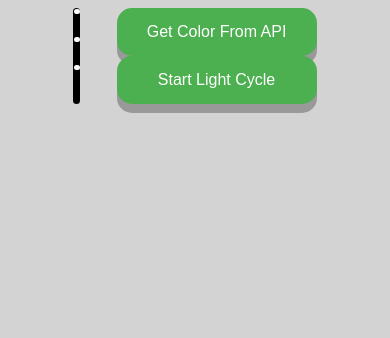
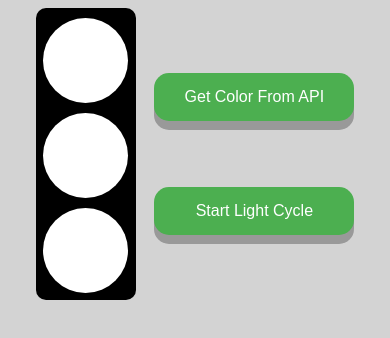
Before and after one commit to javan-pohl/traffic-light, a React (Create React App) app: page / in a window 390 px wide. Shown: the top 338 px of the page. Built offline with nearby package versions, Linux system fonts and the light colour scheme; no server answers.

Commit message:
final touches added a mobile css breakpoint. Reduced the left margins of the buttons and set the main width to 100%. In general css, I set a min-width for the light-module

```diff
--- a/src/App.jsx
+++ b/src/App.jsx
@@ -95,6 +95,7 @@ export default function App() {
           truthTest={isCycling}
           falseText={"Start Light Cycle"}
           trueText={"Stop Light Cycle"}
+          trueClassName={"red"}
         />
       </div>
     </div>
--- a/src/components/LightButton.jsx
+++ b/src/components/LightButton.jsx
@@ -4,21 +4,22 @@ export default function LightButton({
   onClick,
   truthTest,
   falseText,
-  trueText
+  trueText,
+  falseClassName = { falseClassName: "light-green" },
+  trueClassName = { trueClassName: "" }
 }) {
   const buttonText = () => {
+    const trueCss = "change-button " + trueClassName;
+    const falseCss = "change-button " + falseClassName;
     if (truthTest) {
       return (
-        <div
-          className="change-button pulsing-continous"
-          onClick={() => onClick()}
-        >
+        <div className={trueCss} onClick={() => onClick()}>
           {trueText}
         </div>
       );
     } else {
       return (
-        <div className="change-button" onClick={() => onClick()}>
+        <div className={falseCss} onClick={() => onClick()}>
           {falseText}
         </div>
       );
--- a/src/components/LightModule.jsx
+++ b/src/components/LightModule.jsx
@@ -1,4 +1,4 @@
-import React, { useState } from "react";
+import React from "react";
 
 export default function LightModule({ color, lightModClick }) {
   const isRed = () =>
--- a/src/styles.scss
+++ b/src/styles.scss
@@ -12,7 +12,7 @@ body {
   margin: auto;
   display: flex;
   flex-direction: row;
-  z-index: -1;
+  justify-content: center;
 }
 .buttons {
   width: auto;
@@ -45,6 +45,7 @@ body {
   display: flex;
   flex-direction: column;
   width: 20%;
+  min-width: 100px;
   padding: 0 0% 2% 0%;
   border-radius: 10px;
   background-color: black;
@@ -64,19 +65,20 @@ body {
 .red {
   background-color: red;
 }
+.red:hover {
+  background-color: red;
+}
 .yellow {
   background-color: yellow;
+}
+.light-green{
+  background-color: #4CAF50;
 }
 .green {
   background-color: green;
 }
 .white {
   background-color: white;
-}
-
-.pulse {
-  box-shadow: 0 0 0 rgba(76, 204, 44, 0.4);
-  animation: pulse 2s 1;
 }
 
 @-webkit-keyframes pulse {
@@ -105,3 +107,15 @@ body {
       box-shadow: 0 0 0 0 rgba(204,169,44, 0);
   }
 }
+
+@media only screen and (max-width: 600px){
+  .main {
+    width: 100%;
+    margin: auto;
+    display: flex;
+    flex-direction: row;
+  }
+  .buttons {
+    margin-left: 5%;
+  }
+}
```
